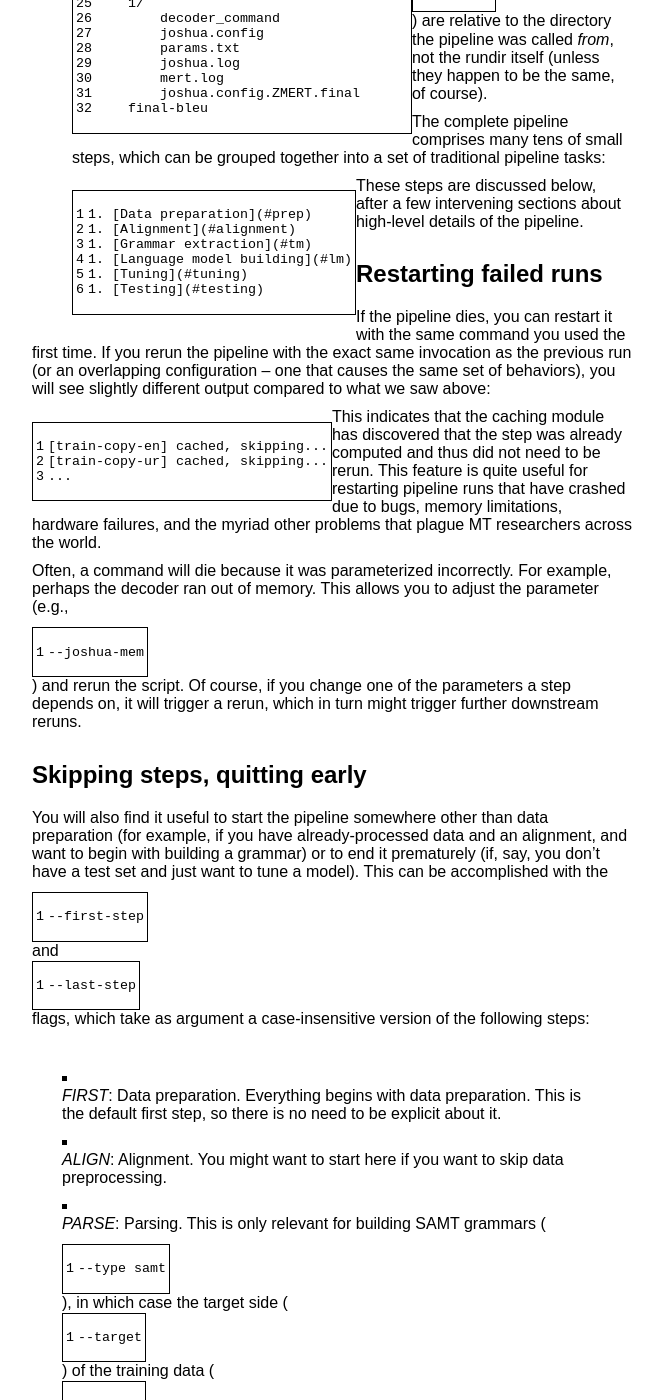
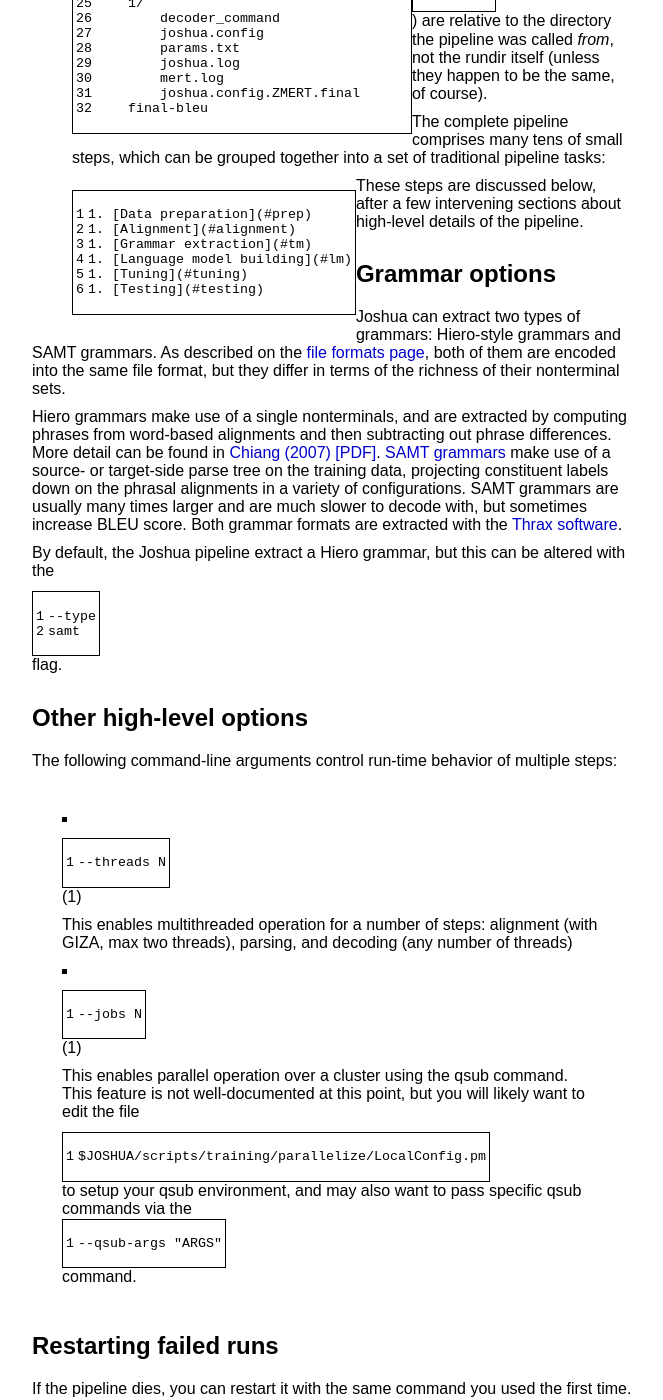
Before and after one commit to joshua-decoder/joshua-decoder.github.com, a Jekyll site: the page built from 4.0/pipeline.md, in a window 1280 px wide and 1400 px high, scrolled down 4449 px. Shown: the whole window, without its empty margins (136-799 px from the left). Built offline with Jekyll 4.4.1, drawn with Linux system fonts in a browser that asks for light colours; some of the changed text lies outside the part shown.

Commit message:
added grammar options, high-level options, and parsing sections

```diff
--- a/4.0/pipeline.md
+++ b/4.0/pipeline.md
@@ -197,6 +197,40 @@
    These steps are discussed below, after a few intervening sections about high-level details of the
    pipeline.
 
+## Grammar options
+
+Joshua can extract two types of grammars: Hiero-style grammars and SAMT grammars.  As described on
+the [file formats page](file-formats.html), both of them are encoded into the same file format, but
+they differ in terms of the richness of their nonterminal sets.
+
+Hiero grammars make use of a single nonterminals, and are extracted by computing phrases from
+word-based alignments and then subtracting out phrase differences.  More detail can be found in
+[Chiang (2007) [PDF]](http://www.mitpressjournals.org/doi/abs/10.1162/coli.2007.33.2.201).
+[SAMT grammars](http://www.cs.cmu.edu/~zollmann/samt/) make use of a source- or target-side parse
+tree on the training data, projecting constituent labels down on the phrasal alignments in a variety
+of configurations.  SAMT grammars are usually many times larger and are much slower to decode with,
+but sometimes increase BLEU score.  Both grammar formats are extracted with the
+[Thrax software](thrax.html).
+
+By default, the Joshua pipeline extract a Hiero grammar, but this can be altered with the `--type
+samt` flag.
+
+## Other high-level options
+
+The following command-line arguments control run-time behavior of multiple steps:
+
+- `--threads N` (1)
+
+  This enables multithreaded operation for a number of steps: alignment (with GIZA, max two
+  threads), parsing, and decoding (any number of threads)
+
+- `--jobs N` (1)
+
+  This enables parallel operation over a cluster using the qsub command.  This feature is not
+  well-documented at this point, but you will likely want to edit the file
+  `$JOSHUA/scripts/training/parallelize/LocalConfig.pm` to setup your qsub environment, and may also
+  want to pass specific qsub commands via the `--qsub-args "ARGS"` command.
+
 ## Restarting failed runs
 
 If the pipeline dies, you can restart it with the same command you used the first time.  If you
@@ -321,6 +355,16 @@
 
 ## 3. PARSING
 
+When SAMT grammars are being built (`--type samt`), the target side of the training data must be
+parsed.  The pipeline assumes your target side will be English, and will parse it for you using
+[the Berkeley parser](http://code.google.com/p/berkeleyparser/), which is included.  If it is not
+the case that English is your target-side language, the target side of your training data (found at
+CORPUS.TARGET) must already be parsed in PTB format.  The pipeline will notice that it is parsed and
+will not reparse it.
+
+Parsing is affected by both the `--threads N` and `--jobs N` options.  The former runs the parser in
+multithreaded mode, while the latter distributes the runs across as cluster (and requires some
+configuration, not yet documented).
 
 ## TUNING
 
@@ -508,6 +552,8 @@
 
       pipeline.pl --joshua-mem 32g --qsub-args "-l pvmem=32g -q himem.q" ...
 
+- Other pitfalls and advice will be added as it is discovered.
+
 ## FEEDBACK
 
-Please email joshua_technical@googlegroups.com with problems or suggestions.
+Please email joshua_support@googlegroups.com with problems or suggestions.
```
